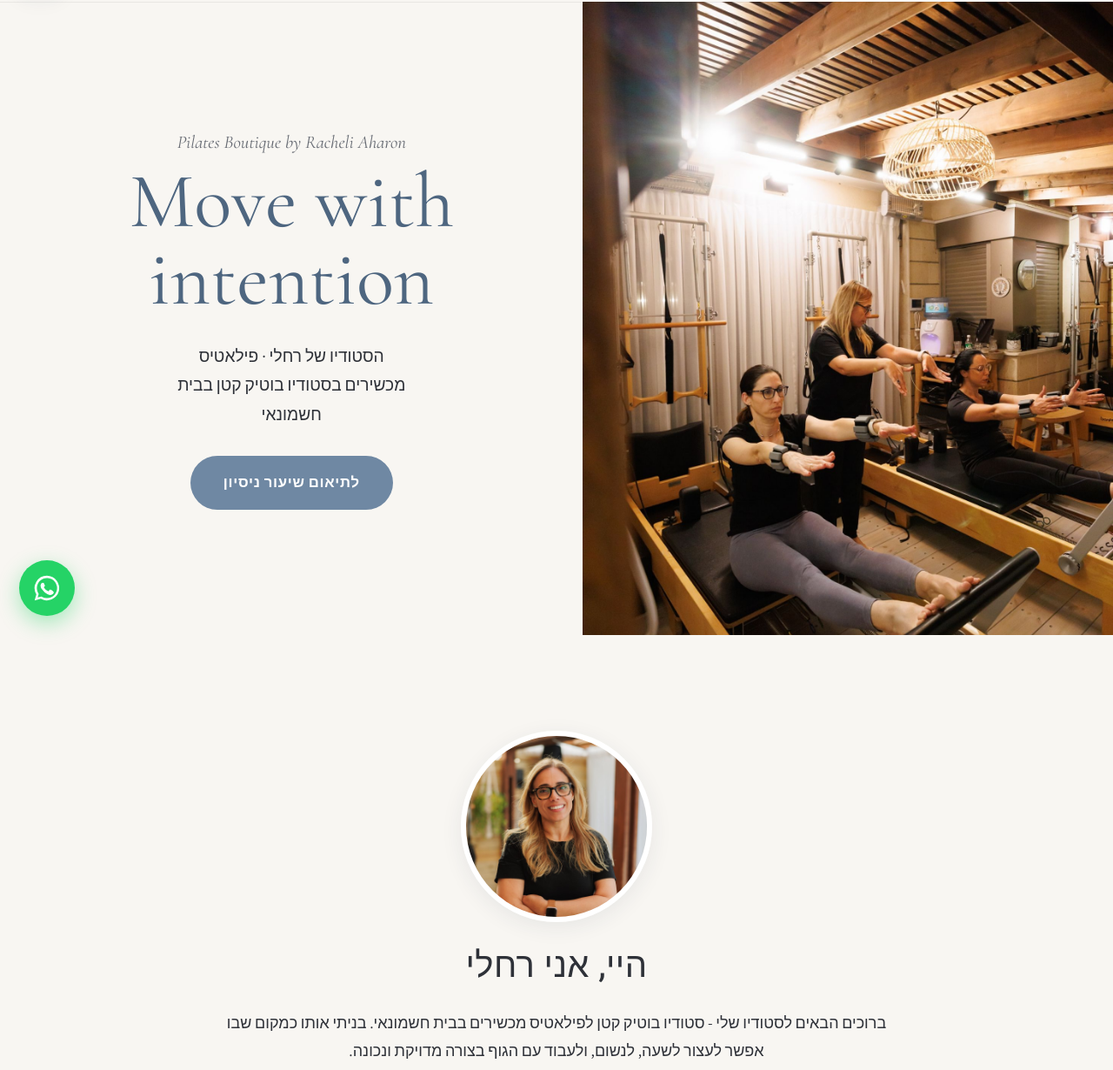
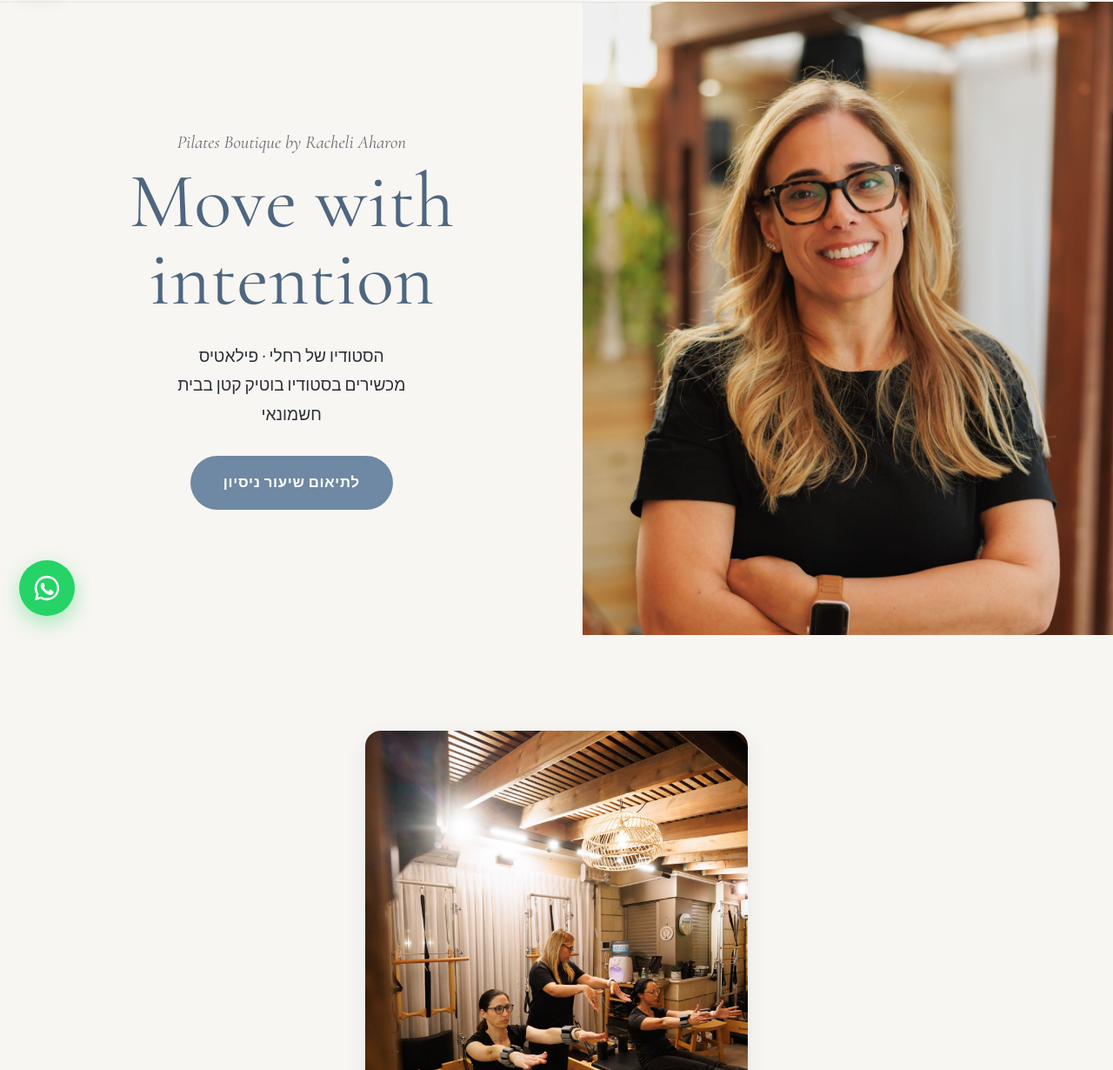
Before and after one commit to asafa76-maker/Pelatis, a plain HTML site: page index.html in a window 1280 px wide. Shown: the part 70-1300 px from the top of the page at 87% size. Drawn offline with nearby package versions, Linux system fonts and the light colour scheme.

Commit message:
Racheli's portrait as the opening photo; studio class photo moves to the intro
Co-Authored-By: Claude Opus 5.5 <noreply@anthropic.com>
Claude-Session: https://claude.ai/code/session_01HNk6JzhszNn2o3XBVL2gR6

```diff
--- a/index.html
+++ b/index.html
@@ -25,7 +25,7 @@
     "alternateName": "הסטודיו של רחלי",
     "description": "סטודיו בוטיק לפילאטיס מכשירים בבית חשמונאי",
     "url": "https://rachelpilates.co.il/",
-    "image": "https://rachelpilates.co.il/images/hero.jpg",
+    "image": "https://rachelpilates.co.il/images/hero-racheli.jpg",
     "address": { "@type": "PostalAddress", "addressLocality": "בית חשמונאי", "addressCountry": "IL" },
     "sameAs": ["https://www.instagram.com/pilates.by.racheli/"]
   }
@@ -69,7 +69,7 @@
 
   <!-- ===== Hero ===== -->
   <section class="hero">
-    <div class="hero-media" role="img" aria-label="רחלי מדריכה אימון רפורמר בסטודיו"></div>
+    <div class="hero-media" role="img" aria-label="רחלי אהרון בסטודיו"></div>
     <div class="hero-content">
       <p class="hero-eyebrow">Pilates Boutique by Racheli Aharon</p>
       <h1 class="hero-title">Move with<br>intention</h1>
@@ -81,7 +81,7 @@
   <!-- ===== About ===== -->
   <section id="studio" class="section">
     <div class="container narrow center">
-      <img class="portrait" src="images/racheli.jpg" alt="רחלי אהרון בסטודיו" width="900" height="900" loading="lazy">
+      <img class="portrait" src="images/studio-class.jpg" alt="רחלי מדריכה אימון רפורמר בקבוצה קטנה בסטודיו" width="1400" height="2099" loading="lazy">
       <h2>היי, אני רחלי</h2>
       <p>
         ברוכים הבאים לסטודיו שלי - סטודיו בוטיק קטן לפילאטיס מכשירים בבית חשמונאי.
--- a/styles.css
+++ b/styles.css
@@ -141,7 +141,7 @@ p { margin: 0 0 1em; }
 /* ===== Hero ===== */
 /* טלפון: תמונה למעלה וטקסט מתחתיה. מחשב: טקסט ותמונה זה לצד זה */
 .hero { display: grid; grid-template-rows: 64svh auto; background: var(--c-bg); }
-.hero-media { background: url("images/hero.jpg") center 42% / cover no-repeat, #8fa5bb; }
+.hero-media { background: url("images/hero-racheli.jpg") center 30% / cover no-repeat, #c8b49a; }
 .hero-content { text-align: center; padding: 34px 24px 46px; }
 .hero-eyebrow { font-family: var(--f-latin); font-style: italic; font-size: clamp(1rem, 4.2vw, 1.3rem); color: var(--c-muted);
   white-space: nowrap; direction: ltr; margin-bottom: .2em; }
@@ -200,8 +200,8 @@ p { margin: 0 0 1em; }
 .pill-list { display: flex; flex-direction: column; align-items: center; gap: 14px; }
 
 /* ===== About ===== */
-.portrait { width: 220px; height: 220px; object-fit: cover; object-position: center 30%; border-radius: 50%;
-  margin: 0 auto 26px; border: 6px solid #fff; box-shadow: var(--shadow); }
+.portrait { width: 100%; max-width: 440px; height: auto; aspect-ratio: 4 / 5; object-fit: cover; object-position: center 55%;
+  border-radius: var(--radius); margin: 0 auto 30px; box-shadow: var(--shadow); }
 .signature { font-family: var(--f-latin); font-style: italic; font-size: 1.6rem; color: var(--c-primary-dark); margin: .4em 0 1.2em; }
 
 /* ===== Tracks ===== */
```
Also changed, not shown: images/hero-racheli.jpg (added), images/racheli.jpg (deleted), images/share.jpg, images/studio-class.jpg (renamed from images/hero.jpg).
